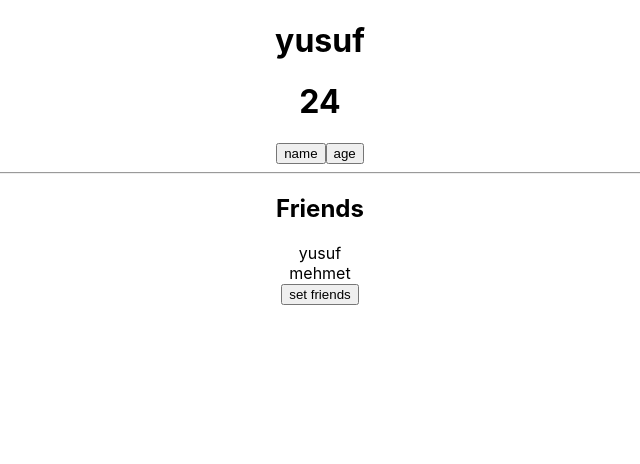
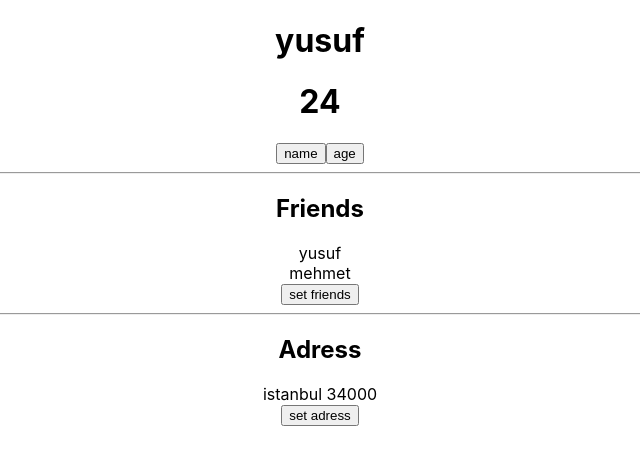
Before and after one commit to yusuftask08/React-States, a React (Create React App) app: page / in a window 1280 px wide. Shown: the top 464 px of the page, without its empty margins (320-960 px from the left). Built offline with nearby package versions, Linux system fonts and the light colour scheme.

Commit message:
Object States

```diff
--- a/src/App.js
+++ b/src/App.js
@@ -6,6 +6,8 @@ function App() {
   const [name, setName] = useState('yusuf');
   const [age, setAge] = useState(24)
   const [friends, setFriends] = useState(['yusuf', 'mehmet'])
+  const [adress, setAdress] = useState({ title: 'istanbul', zip: 34000 })
+
   return (
     <div className="App">
       <h1> {name}</h1>
@@ -19,6 +21,12 @@ function App() {
         friends.map((y, i) => <div key={i}> {y} </div>)
       }
       <button onClick={() => setFriends([...friends, 'ahmoo'])}>set friends</button>
+      <hr />
+      <h2>Adress</h2>
+
+      <div > {adress.title} {adress.zip} </div>
+
+      <button onClick={() => setAdress({ ...adress, title: 'ankara', zip: 3434 })}>set adress</button>
 
     </div>
   );
```
